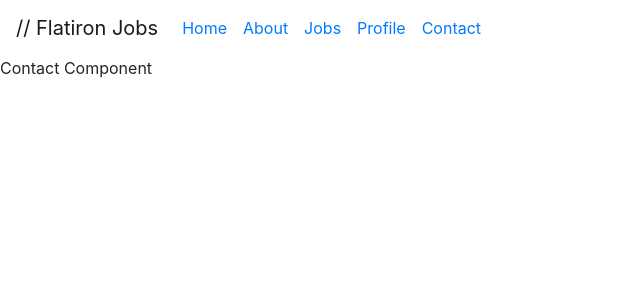
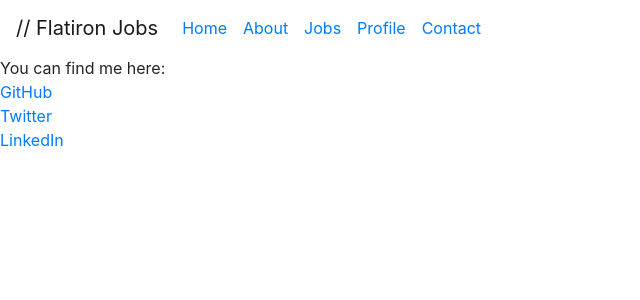
Before and after one commit to DrewDalmedo/flatiron-jobs-v2, a React (Create React App) app in the folder client/: page /contact in a window 1280 px wide. Shown: the top 300 px of the page, without its empty margins (0-640 px from the left). Built offline with nearby package versions, Linux system fonts and the light colour scheme.

Commit message:
Fill out contact page

```diff
--- a/client/src/components/Contact/Contact.js
+++ b/client/src/components/Contact/Contact.js
@@ -3,7 +3,16 @@
 const Contact = (props) => {
   return (
     <div>
-      Contact Component
+      You can find me here:
+      <div>
+        <a href="https://github.com/DrewDalmedo" target="_blank">GitHub</a>
+      </div>
+      <div>
+        <a href="https://twitter.com/DrewDalmedo" target="_blank">Twitter</a>
+      </div>
+      <div>
+        <a href="https://www.linkedin.com/in/andrew-dalmedo-2b74b4153" target="_blank">LinkedIn</a>
+      </div>
     </div>
   )
 }
```
